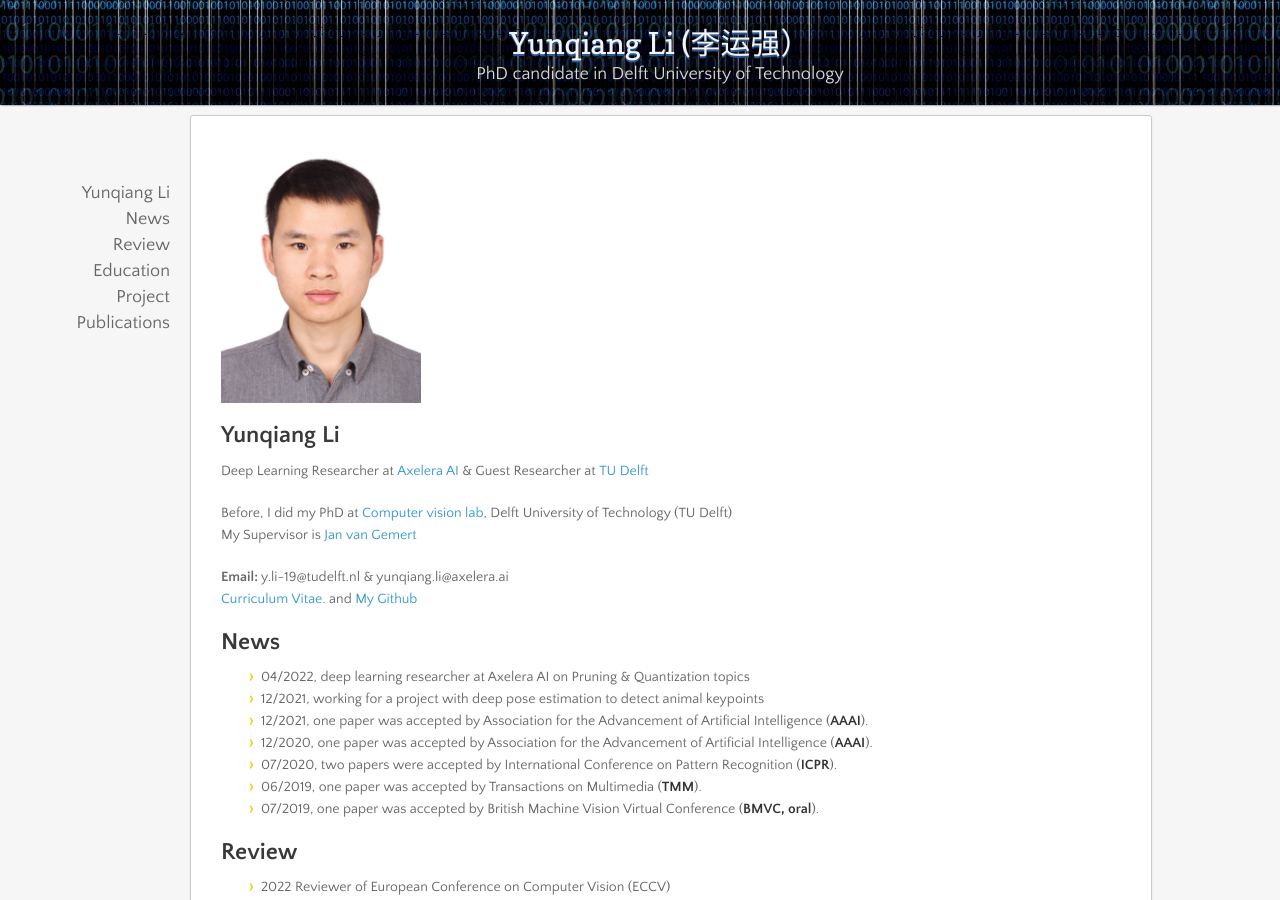
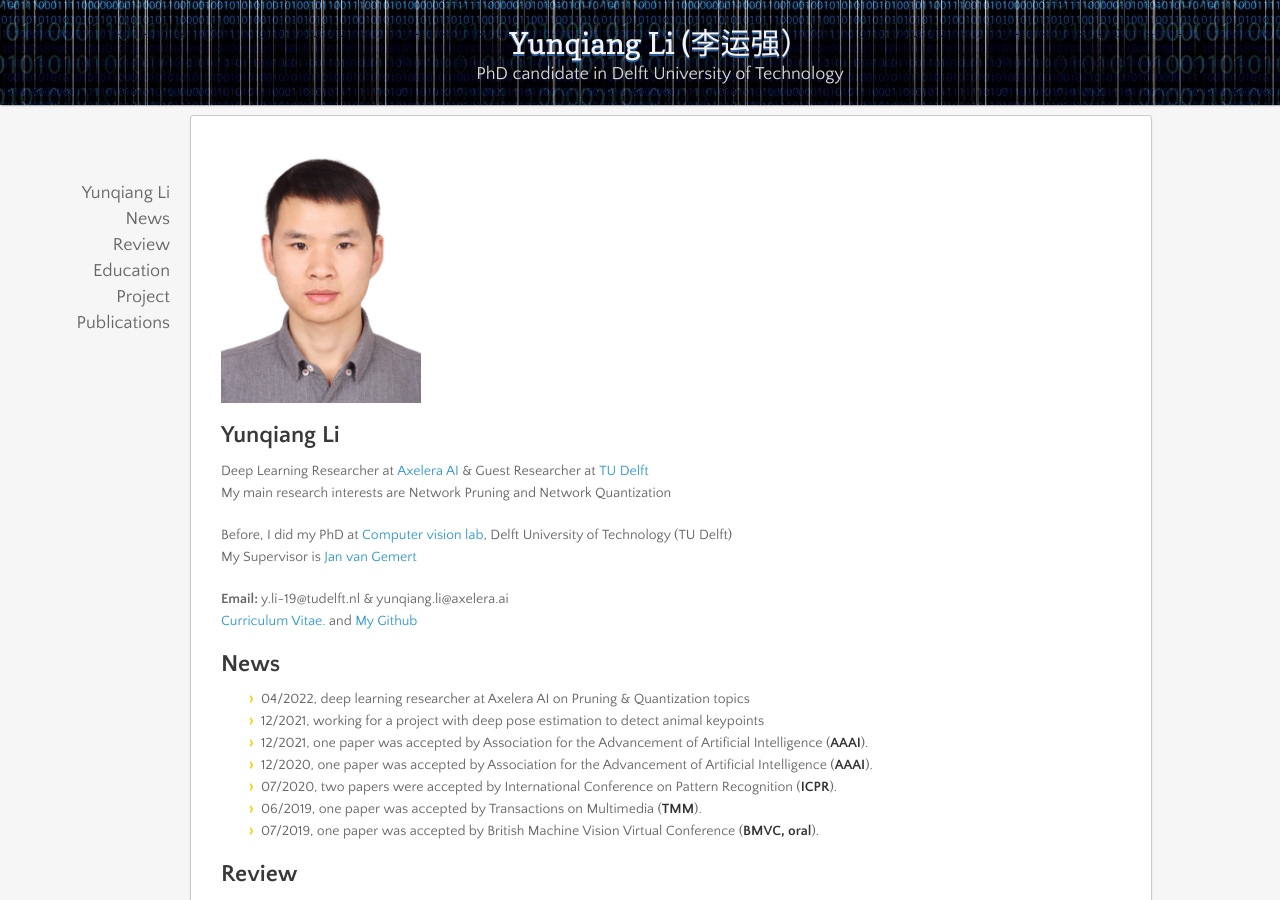
Before and after one commit to liyunqianggyn/liyunqianggyn.github.io, a Jekyll site: the page built from index.md, in a window 1280 px wide and 900 px high. Built offline with Jekyll 4.4.1, drawn with Linux system fonts in a browser that asks for light colours; nearby versions of some CDN libraries; our own code applies the rules of GitHub Pages for plain Markdown files.

Commit message:
Update index.md

```diff
--- a/index.md
+++ b/index.md
@@ -3,6 +3,7 @@
 ## Yunqiang Li <br/>
 
 Deep Learning Researcher at <a href="https://www.axelera.ai/team/">Axelera AI</a>  & Guest Researcher at <a href="http://visionlab.tudelft.nl">TU Delft </a><br/>
+My main research interests are Network Pruning and Network Quantization
 
 Before, I did my PhD at <a href="http://visionlab.tudelft.nl">Computer vision lab</a>, Delft University of Technology (TU Delft)<br/>
 My Supervisor is <a href="https://jvgemert.github.io/">Jan van Gemert</a><br/>
```
